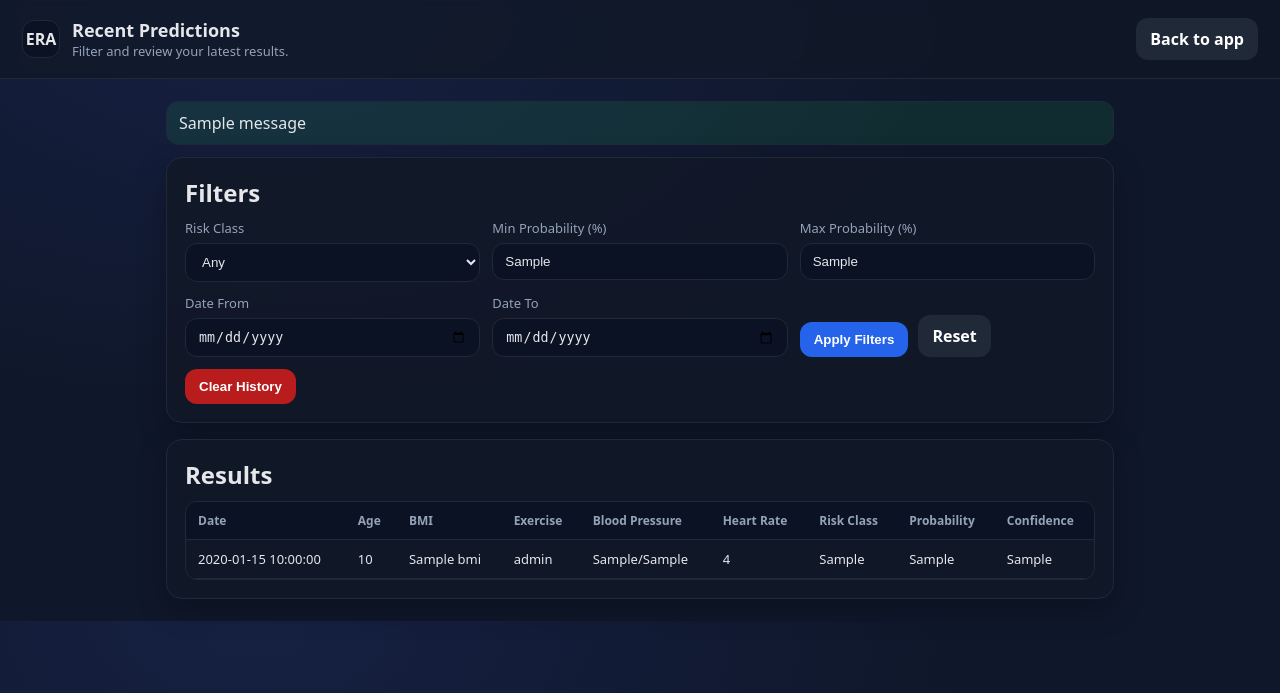
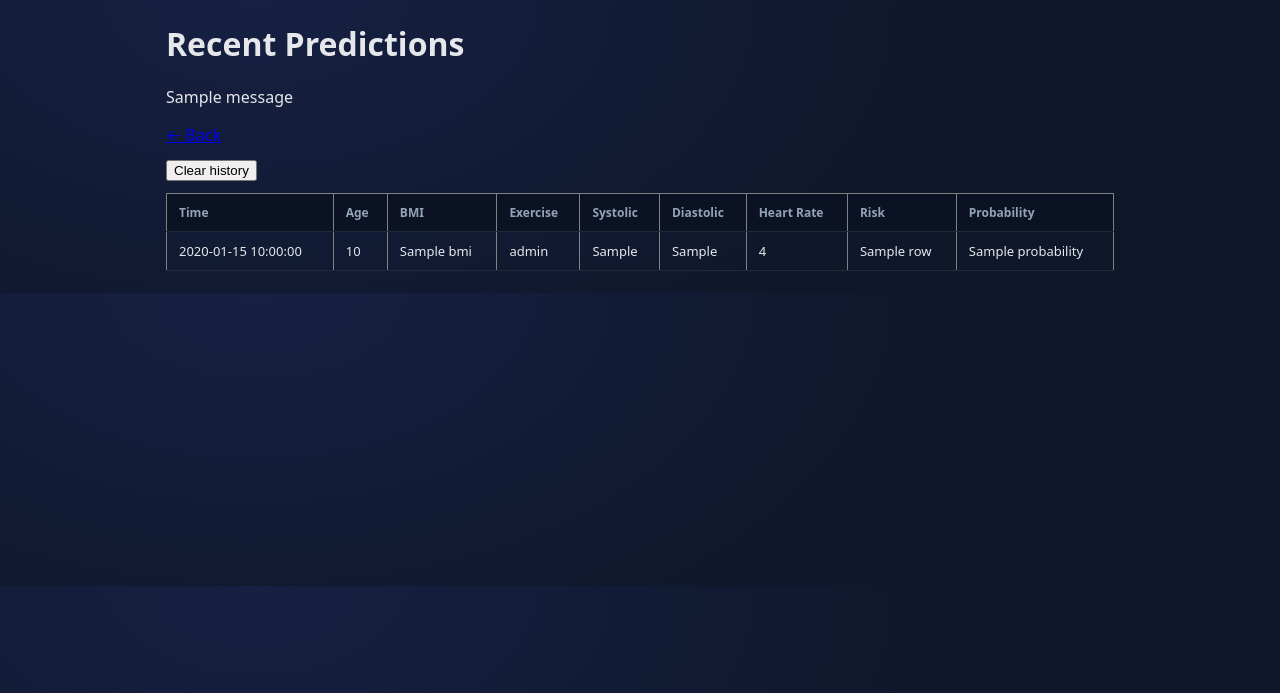
Before and after one commit to ayden611/early-risk-alert-ai, a Flask app: template templates/history.html in a window 1280 px wide. Shown: the top 693 px of the page. Run offline with Flask 3, Linux system fonts and the light colour scheme; the template is opened without the code that fills it: most values are stand-ins (such as "Sample title", 1, 10 or a date in 2020); one stand-in notice (Sample message) is shown.

Commit message:
Update history.html

```diff
--- a/templates/history.html
+++ b/templates/history.html
@@ -2,119 +2,72 @@
 <html lang="en">
 <head>
   <meta charset="utf-8" />
-  <meta name="viewport" content="width=device-width,initial-scale=1" />
+  <meta name="viewport" content="width=device-width, initial-scale=1" />
   <title>Prediction History</title>
   <link rel="stylesheet" href="{{ url_for('static', filename='style.css') }}">
 </head>
+<body>
+  <div class="container">
+    <h1>Recent Predictions</h1>
 
-<body>
-  <div class="topbar">
-    <div class="brand">
-      <div class="logo">ERA</div>
-      <div>
-        <div class="title">Recent Predictions</div>
-        <div class="subtitle">Filter and review your latest results.</div>
+    {% with messages = get_flashed_messages() %}
+      {% if messages %}
+        <div class="flash">
+          {% for msg in messages %}
+            <p>{{ msg }}</p>
+          {% endfor %}
         </div>
-    </div>
-    <div class="actions">
-      <a class="btn btn2" href="{{ url_for('home') }}">Back to app</a>
-    </div>
-  </div>
-
-  <div class="container">
-    {% with messages = get_flashed_messages(with_categories=true) %}
-      {% if messages %}
-        {% for cat, msg in messages %}
-          <div class="alert {% if cat == 'success' %}alert-ok{% else %}alert-error{% endif %}">{{ msg }}</div>
-        {% endfor %}
       {% endif %}
     {% endwith %}
 
-    <div class="card">
-      <h2>Filters</h2>
+    {% if error %}
+      <div class="error">
+        <strong>History unavailable:</strong> {{ error }}
+      </div>
+    {% endif %}
 
-      <form method="GET" class="filtergrid">
-        <div class="field">
-          <label>Risk Class</label>
-          <select name="risk_class">
-            <option value="" {% if not filters.risk_class %}selected{% endif %}>Any</option>
-            <option value="low" {% if filters.risk_class == "low" %}selected{% endif %}>Low</option>
-            <option value="high" {% if filters.risk_class == "high" %}selected{% endif %}>High</option>
-          </select>
+    <div style="margin: 12px 0;">
+      <a href="{{ url_for('home') }}">← Back</a>
     </div>
 
-        <div class="field">
-          <label>Min Probability (%)</label>
-          <input name="min_prob" value="{{ filters.min_prob }}" placeholder="e.g. 10" inputmode="decimal" />
-        </div>
-
-        <div class="field">
-          <label>Max Probability (%)</label>
-          <input name="max_prob" value="{{ filters.max_prob }}" placeholder="e.g. 80" inputmode="decimal" />
-        </div>
-
-        <div class="field">
-          <label>Date From</label>
-          <input type="date" name="date_from" value="{{ filters.date_from }}" />
-        </div>
-
-        <div class="field">
-          <label>Date To</label>
-          <input type="date" name="date_to" value="{{ filters.date_to }}" />
-        </div>
-
-        <div class="filter-actions">
-          <button class="btn" type="submit">Apply Filters</button>
-          <a class="btn btn2" href="{{ url_for('history') }}">Reset</a>
-        </div>
+    <form action="{{ url_for('clear_history') }}" method="POST" style="margin-bottom: 12px;">
+      <button type="submit">Clear history</button>
     </form>
 
-      <form method="POST" action="{{ url_for('clear_history') }}"
-            onsubmit="return confirm('Clear ALL history? This cannot be undone.');">
-        <button class="btn danger" type="submit">Clear History</button>
-      </form>
-    </div>
-
-    <div class="card">
-      <h2>Results</h2>
-
-      {% if history and history|length > 0 %}
-        <div class="table-wrap">
-          <table>
+    {% if rows and rows|length > 0 %}
+      <table border="1" cellpadding="8" cellspacing="0">
         <thead>
           <tr>
-                <th>Date</th>
+            <th>Time</th>
             <th>Age</th>
             <th>BMI</th>
             <th>Exercise</th>
-                <th>Blood Pressure</th>
+            <th>Systolic</th>
+            <th>Diastolic</th>
             <th>Heart Rate</th>
-                <th>Risk Class</th>
+            <th>Risk</th>
             <th>Probability</th>
-                <th>Confidence</th>
           </tr>
         </thead>
         <tbody>
-              {% for row in history %}
+          {% for r in rows %}
             <tr>
-                  <td>{{ row.created_at }}</td>
-                  <td>{{ row.age }}</td>
-                  <td>{{ row.bmi }}</td>
-                  <td>{{ row.exercise_level }}</td>
-                  <td>{{ row.systolic_bp }}/{{ row.diastolic_bp }}</td>
-                  <td>{{ row.heart_rate }}</td>
-                  <td class="{{ row.risk_class }}">{{ row.risk_class }}</td>
-                  <td>{{ row.probability_str }}</td>
-                  <td>{{ row.confidence_str }}</td>
+              <td>{{ r.created_at }}</td>
+              <td>{{ r.age }}</td>
+              <td>{{ r.bmi }}</td>
+              <td>{{ r.exercise_level }}</td>
+              <td>{{ r.systolic_bp }}</td>
+              <td>{{ r.diastolic_bp }}</td>
+              <td>{{ r.heart_rate }}</td>
+              <td>{{ r.risk_label }}</td>
+              <td>{{ r.probability }}</td>
             </tr>
           {% endfor %}
         </tbody>
       </table>
-        </div>
     {% else %}
-        <p class="muted">No predictions found (or filters removed all rows).</p>
+      <p>No saved predictions yet.</p>
     {% endif %}
-    </div>
   </div>
 </body>
 </html>
```
Lines whose indentation alone changed are shown as unchanged.
